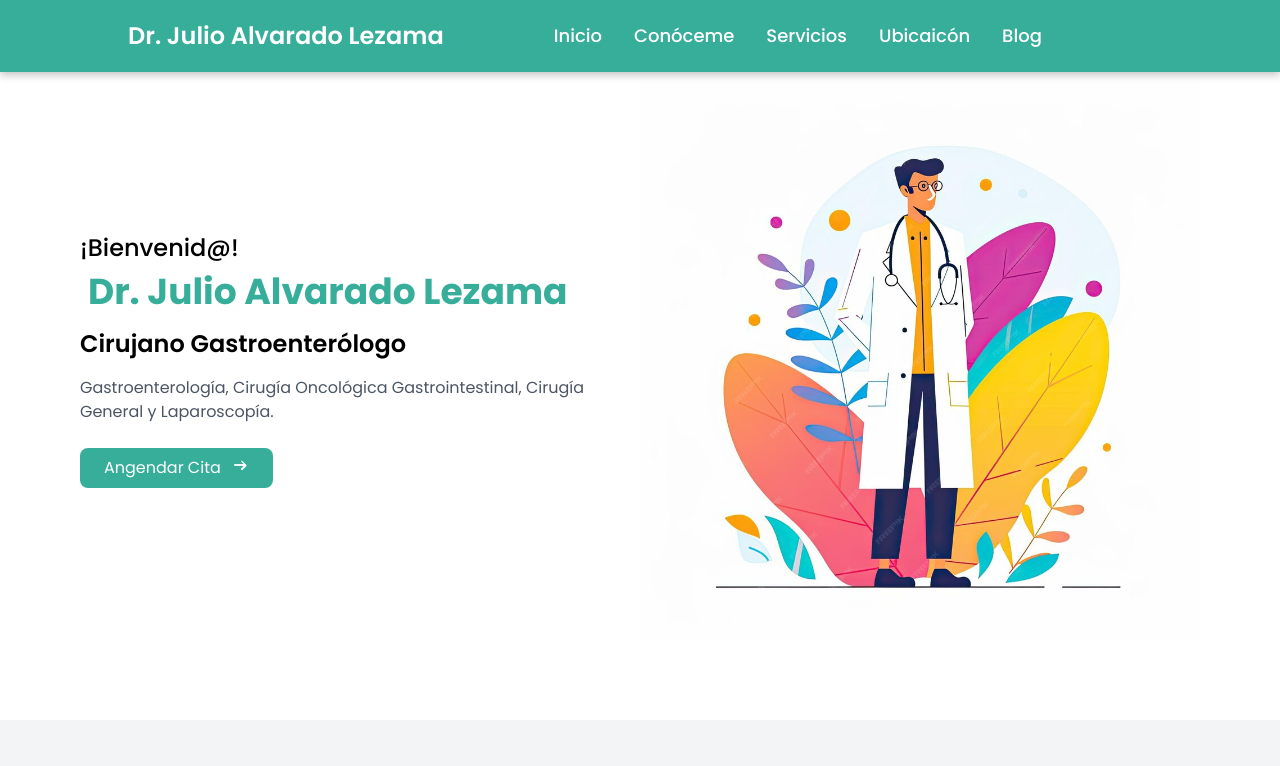
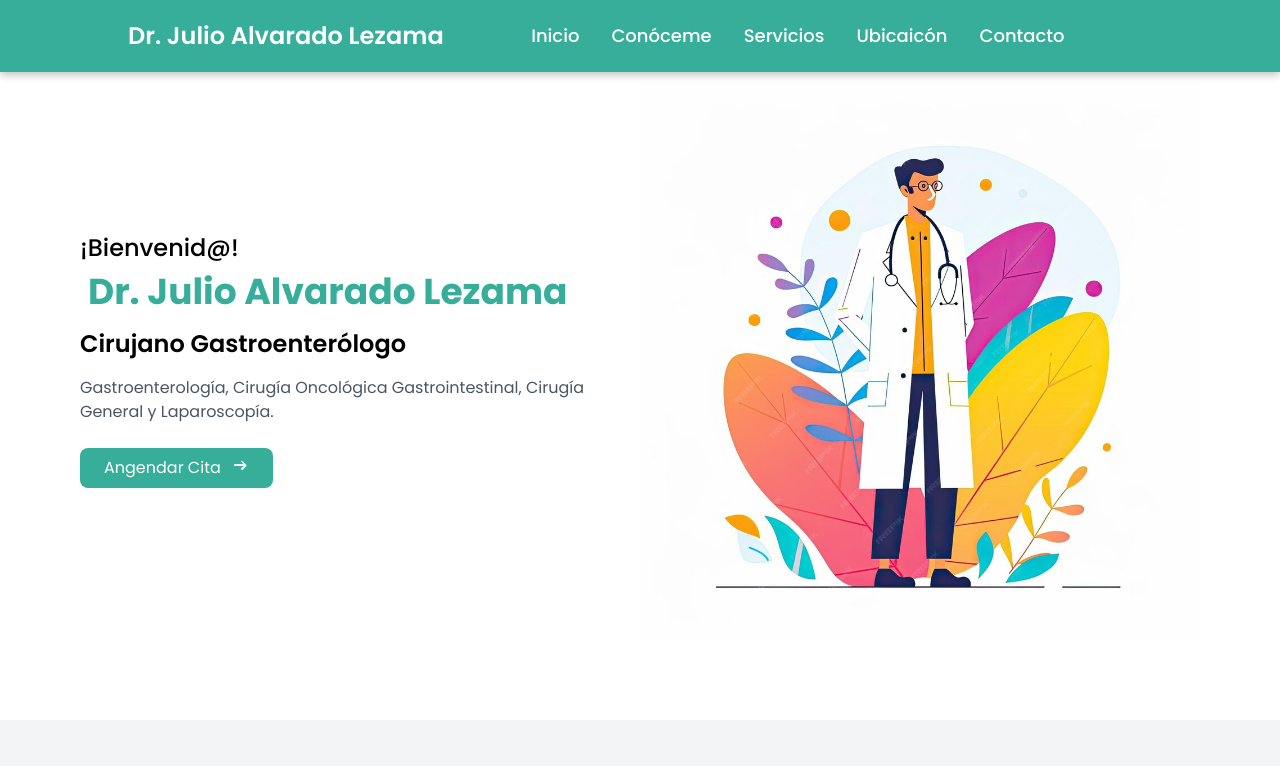
Before and after one commit to Irwingduran/ws-dr-julio-alvarado, a React (Vite) app: page / in a window 1280 px wide. Shown: the top 766 px of the page. Built offline with nearby package versions, Linux system fonts and the light colour scheme.

Commit message:
update Navbar.jsx

```diff
--- a/src/components/Navbar.jsx
+++ b/src/components/Navbar.jsx
@@ -79,7 +79,7 @@ const Navbar = () => {
               duration={500}
               className=" hover:text-hoverColor transition-all cursor-pointer"
             >
-              Blog
+              Contacto
             </Link>
           </nav>
 
@@ -110,7 +110,7 @@ const Navbar = () => {
             className=" hover:text-hoverColor transition-all cursor-pointer"
             onClick={closeMenu}
           >
-            Home
+            Incio
           </Link>
           <Link
             to="about"
@@ -120,7 +120,7 @@ const Navbar = () => {
             className=" hover:text-hoverColor transition-all cursor-pointer"
             onClick={closeMenu}
           >
-            About Us
+             Conóceme
           </Link>
           <Link
             to="services"
@@ -130,7 +130,7 @@ const Navbar = () => {
             className=" hover:text-hoverColor transition-all cursor-pointer"
             onClick={closeMenu}
           >
-            Services
+            Servicios
           </Link>
           <Link
             to="doctors"
@@ -140,7 +140,7 @@ const Navbar = () => {
             className=" hover:text-hoverColor transition-all cursor-pointer"
             onClick={closeMenu}
           >
-            Doctors
+            Ubicación
           </Link>
           <Link
             to="blog"
@@ -158,7 +158,7 @@ const Navbar = () => {
               className="bg-brightColor text-white px-4 py-2 rounded-md hover:bg-hoverColor transition duration-300 ease-in-out"
               onClick={openForm}
             >
-              Contact Us
+             Contacto
             </button>
           </div>
         </div>
```
